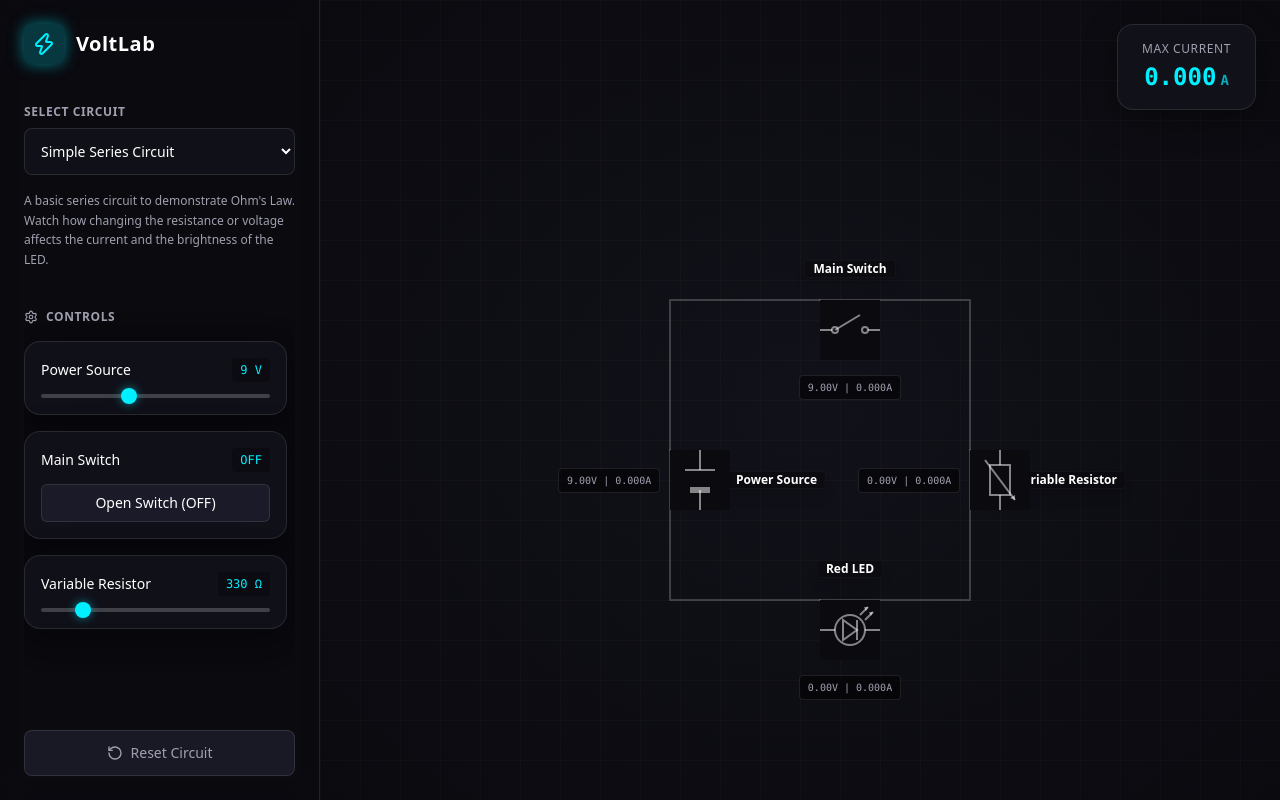
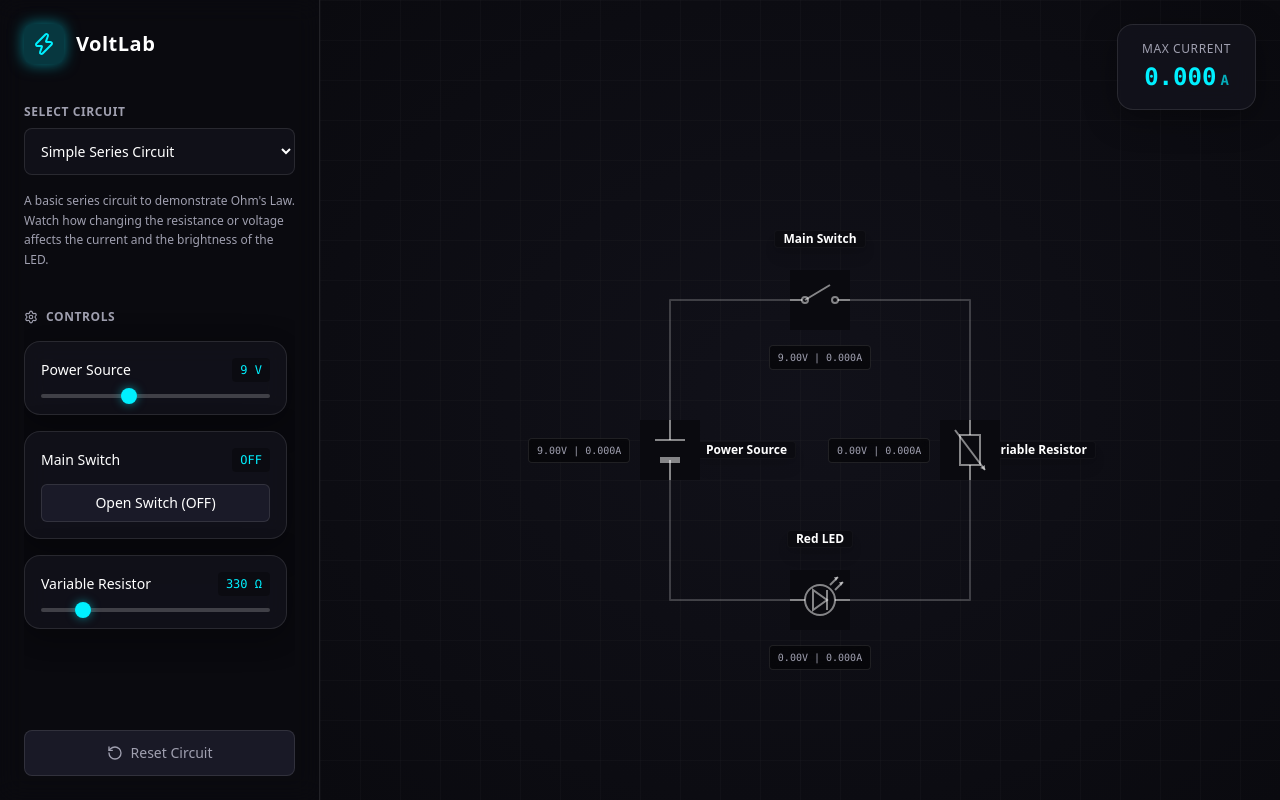
Before and after one commit to tobyStone/physics-circuit-simulator, a Next.js app: page / in a window 1280 px wide. Built offline with nearby package versions, Linux system fonts and the light colour scheme.

Commit message:
Fix: center components perfectly on wires

```diff
--- a/src/components/CircuitCanvas.tsx
+++ b/src/components/CircuitCanvas.tsx
@@ -75,13 +75,12 @@ export default function CircuitCanvas({ circuit, components }: CircuitCanvasProp
         return (
           <motion.div
             key={c.id}
-            initial={{ scale: 0 }}
-            animate={{ scale: 1 }}
+            initial={{ scale: 0, x: "-50%", y: "-50%" }}
+            animate={{ scale: 1, x: "-50%", y: "-50%" }}
             className="absolute z-10 flex flex-col items-center justify-center pointer-events-none"
             style={{
               left: x,
-              top: y,
-              transform: 'translate(-50%, -50%)'
+              top: y
             }}
           >
             <div className={`absolute ${isVertical ? '-right-24' : '-top-10'} text-xs font-bold text-text bg-background/80 px-2 rounded border border-border/30 shadow-lg whitespace-nowrap`}>
```
